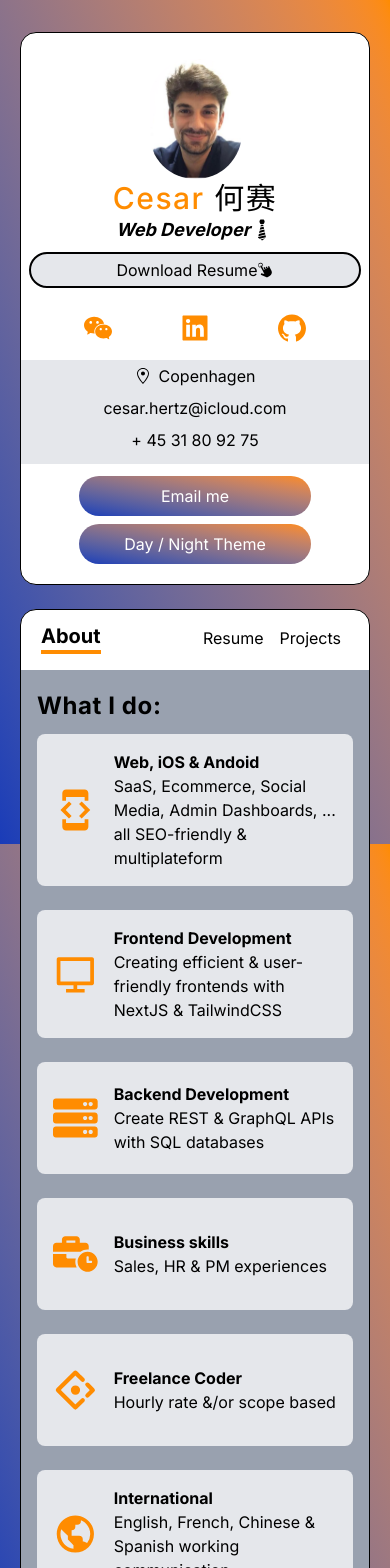
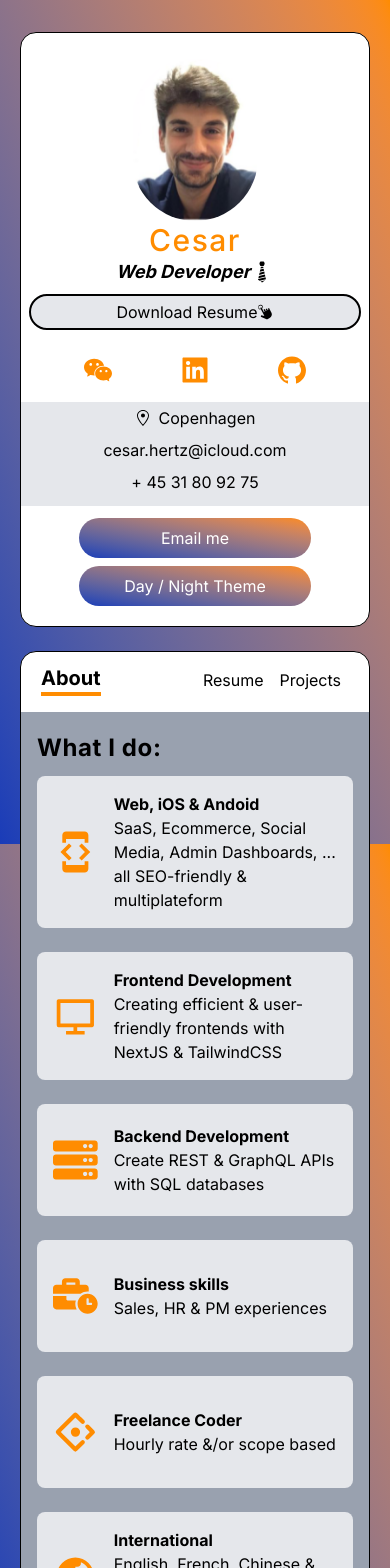
Before and after one commit to manguocesar/portfolio, a Next.js app: page / in a window 390 px wide. Shown: the top 1568 px of the page. Built offline with nearby package versions, Linux system fonts and the light colour scheme.

Commit message:
refactor: streamline layout structure and improve component rendering

```diff
--- a/app/layout.tsx
+++ b/app/layout.tsx
@@ -37,17 +37,13 @@ export const viewport: Viewport = {
 export default function Layout({ children }: { children: React.ReactNode }) {
   return (
     <html lang="en" suppressHydrationWarning>
-      <body className="to-orange dark:from-dark-100 dark:to-dark-700 bg-gradient-to-tr from-blue-800 bg-fixed dark:text-white">
-        <div className={inter.className}>
-          <div className="my-8 grid grid-cols-12 gap-6 px-5 md:mb-16 md:px-32 lg:mb-0 lg:px-10 lg:pb-5 xl:px-48">
-            <div className="shadow-custom-light dark:border-orange dark:bg-dark-500 dark:shadow-custom-dark col-span-12 h-full rounded-2xl border bg-white py-4 text-center text-base lg:col-span-3">
-              <Sidebar />
-            </div>
-            <div className="shadow-custom-light dark:border-orange dark:bg-dark-500 dark:shadow-custom-dark col-span-12 flex flex-col overflow-hidden rounded-2xl border bg-white lg:col-span-9">
-              <Navbar />
-              {children}
-            </div>
-          </div>
+      <body
+        className={`${inter.className} to-orange dark:from-dark-100 dark:to-dark-700 my-8 grid grid-cols-12 gap-6 bg-gradient-to-tr from-blue-800 bg-fixed px-5 md:mb-16 md:px-32 lg:mb-0 lg:px-10 lg:pb-5 xl:px-48 dark:text-white`}
+      >
+        <Sidebar />
+        <div className="shadow-custom-light dark:border-orange dark:bg-dark-500 dark:shadow-custom-dark col-span-12 flex flex-col overflow-hidden rounded-2xl border bg-white lg:col-span-9">
+          <Navbar />
+          {children}
         </div>
       </body>
     </html>
--- a/app/page.tsx
+++ b/app/page.tsx
@@ -10,8 +10,8 @@ const introduction =
 
 const Page = async () => {
   return (
-    <div className="flex flex-grow flex-col px-6 pt-1">
-      <div className="flex flex-row">
+    <div className="flex flex-grow flex-col pt-1">
+      <div className="flex flex-row px-6">
         <h6 className="xl:10/12 my-3 hidden w-7/12 text-base font-medium md:block md:w-7/12 lg:w-9/12">
           {introduction}
         </h6>
@@ -21,10 +21,7 @@ const Page = async () => {
           </Suspense>
         </div>
       </div>
-      <div
-        className="dark:bg-dark-100 flex-grow bg-gray-400 p-4 sm:mt-5"
-        style={{ marginLeft: '-1.5rem', marginRight: '-1.5rem' }}
-      >
+      <div className="dark:bg-dark-100 flex-grow bg-gray-400 p-4 sm:mt-5">
         <h4 className="my-1 text-2xl font-bold tracking-wide">What I do:</h4>
         <div className="my-3 grid gap-6 sm:grid-cols-2">
           {services.map(service => (
--- a/components/service-card.tsx
+++ b/components/service-card.tsx
@@ -1,22 +1,15 @@
 import { FunctionComponent } from 'react';
-
 import { Service } from '../types';
 
 const ServiceCard: FunctionComponent<{ service: Service }> = ({
   service: { Icon, title, about },
 }) => {
-  function createMarkup() {
-    return {
-      __html: about,
-    };
-  }
-
   return (
     <div className="flex items-center space-x-4 p-2">
       <Icon className="text-orange h-20 w-1/6 sm:h-24" />
       <div className="w-5/6">
         <h6 className="font-bold">{title}</h6>
-        <p dangerouslySetInnerHTML={createMarkup()} />
+        <p>{about}</p>
       </div>
     </div>
   );
--- a/components/shape.tsx
+++ b/components/shape.tsx
@@ -8,8 +8,8 @@ const Shape = () => {
   return (
     <Canvas>
       <Sphere
-        onPointerOver={event => setHover(true)}
-        onPointerOut={event => setHover(false)}
+        onPointerOver={() => setHover(true)}
+        onPointerOut={() => setHover(false)}
         args={[1, 50, 50]}
         scale={2}
       >
--- a/components/side-bar.tsx
+++ b/components/side-bar.tsx
@@ -9,27 +9,19 @@ import Button from './button';
 
 const Sidebar = () => {
   return (
-    <div className="">
+    <div className="shadow-custom-light dark:border-orange dark:bg-dark-500 dark:shadow-custom-dark col-span-12 h-full rounded-2xl border bg-white py-4 text-center text-base lg:col-span-3">
       <div className="m-2 flex flex-col">
         <Image
           src="/images/cesar.png"
           alt="cesar hertz"
-          className="mx-auto hidden rounded-full border sm:block"
+          className="mx-auto rounded-full border"
           height={170}
           width={128}
           priority
         />
-        <Image
-          src="/images/cesar.png"
-          alt="cesar hertz"
-          className="mx-auto block rounded-full border sm:hidden"
-          height={140}
-          width={95}
-          priority
-        />
         <div className="flex flex-col justify-end sm:items-center">
           <h3 className="font-kaushan text-center text-3xl font-medium tracking-wider md:mt-4 md:text-center">
-            <span className="text-orange">Cesar</span> 何赛
+            <span className="text-orange">Cesar</span>
           </h3>
           <p className="dark:bg-black-500 dark:bg-dark-200 flex items-center justify-center rounded-full text-lg font-bold italic md:mb-3 md:px-2">
             Web Developer
```
